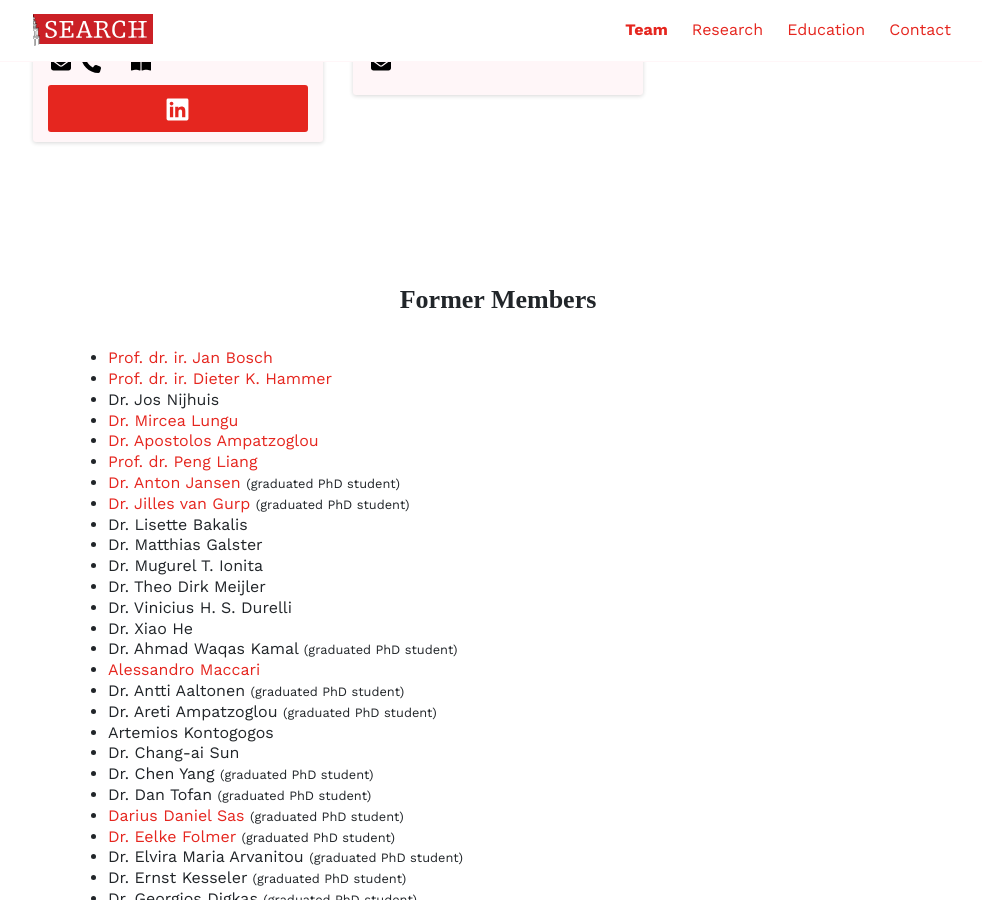
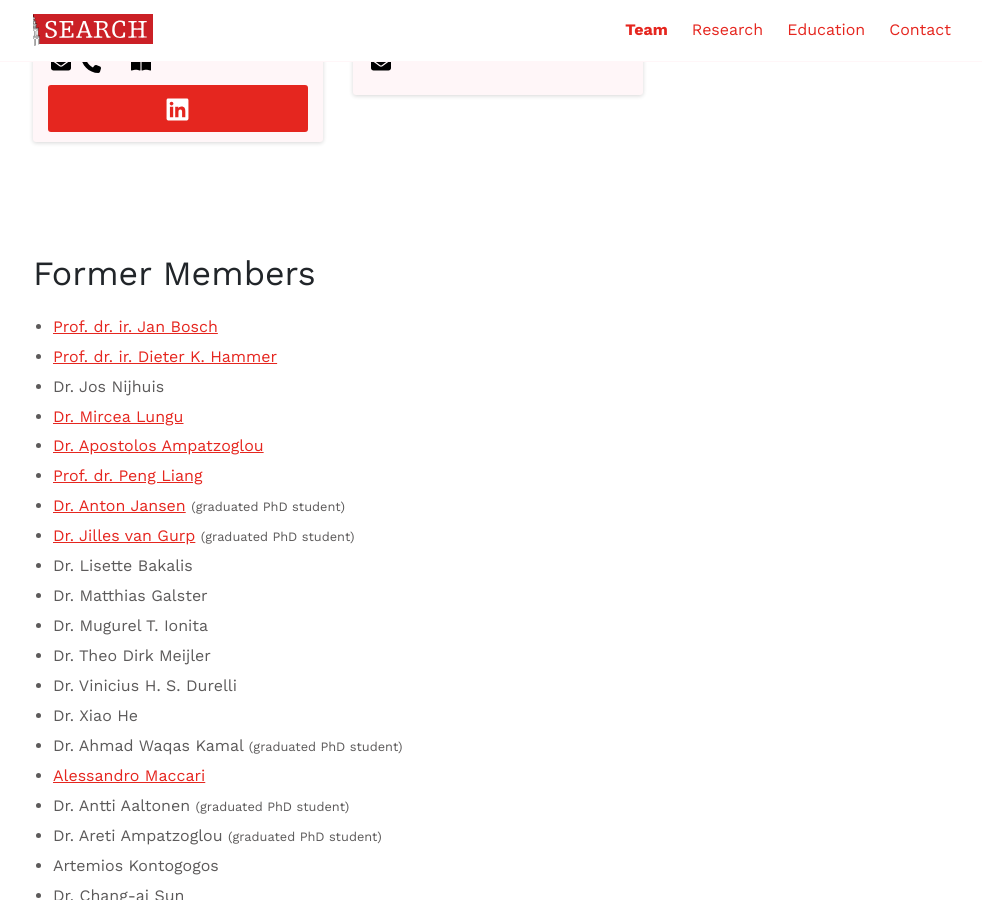
Before and after one commit to search-rug/search-rug.github.io, a Jekyll site: the page built from team.md, in a window 1280 px wide and 900 px high, scrolled down 2237 px. Shown: the whole window, without its empty margins (142-1124 px from the left). Built offline with Jekyll 4.4.1, drawn with Linux system fonts in a browser that asks for light colours; some web fonts are replaced.

Commit message:
Update former member layout.

```diff
--- a/_layouts/team.html
+++ b/_layouts/team.html
@@ -39,14 +39,10 @@ bodyClass: "page-team"
     </div>
 </div>
 
-<div class="container pt-6 pb-6">
-    <div class="row justify-content-center pb-2">
+<div class="container content">
+    <div class="row">
         <div class="col-auto">
-          <h2 class="text-center">Former Members</h2>
-        </div>
-    </div>
-    <div class="row ml-6">
-        <div class="col-auto">
+            <h1>Former Members</h1>
             <ul>
                 {% assign exmembers = site.team | where: "status.former", true | sort: "weight" %}
                 {% for exmember in exmembers %}
```
